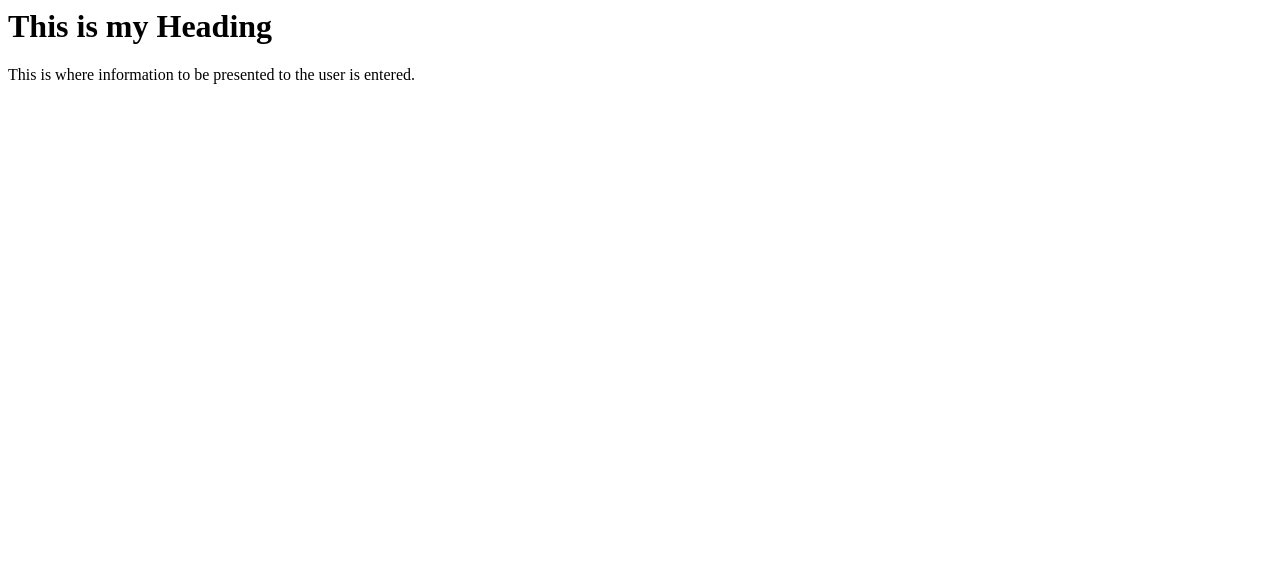
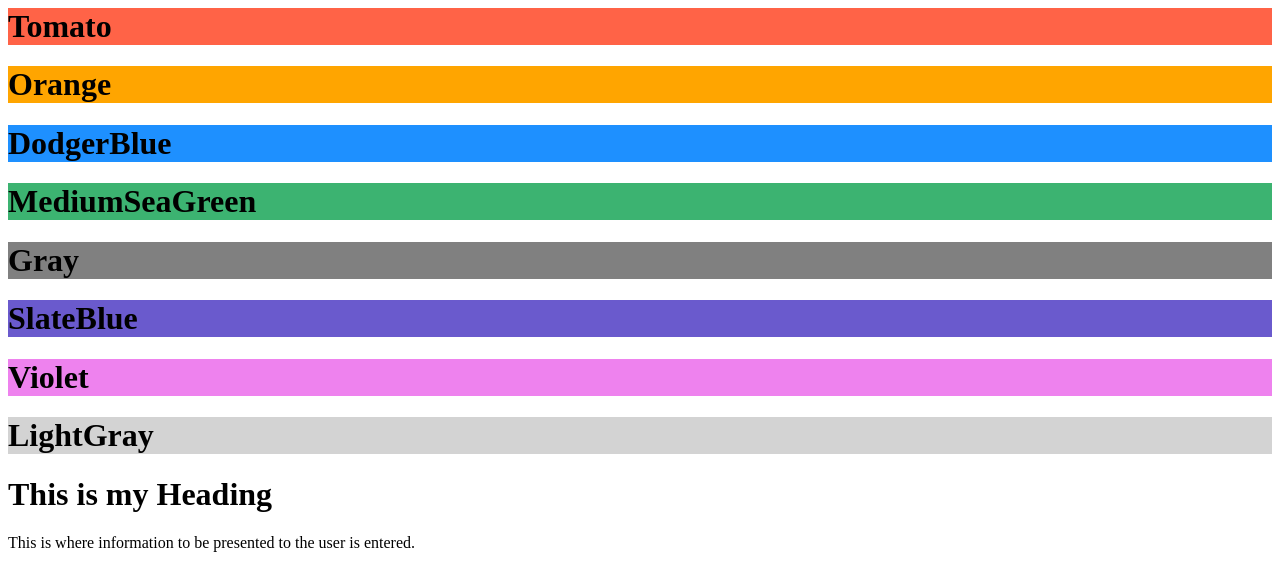
Before and after one commit to Soue657swemkutrewq/tempo, a plain HTML site: page index.html in a window 1280 px wide. Drawn offline with Linux system fonts and the light colour scheme.

Commit message:
Update index.html

```diff
--- a/index.html
+++ b/index.html
@@ -3,9 +3,17 @@
 <title>
 The title of the webpage
 </title>
+  <h1 style="background-color:Tomato;">Tomato</h1>
+<h1 style="background-color:Orange;">Orange</h1>
+<h1 style="background-color:DodgerBlue;">DodgerBlue</h1>
+<h1 style="background-color:MediumSeaGreen;">MediumSeaGreen</h1>
+<h1 style="background-color:Gray;">Gray</h1>
+<h1 style="background-color:SlateBlue;">SlateBlue</h1>
+<h1 style="background-color:Violet;">Violet</h1>
+<h1 style="background-color:LightGray;">LightGray</h1>
 </head>
 <body>
 <h1>This is my Heading</h1>
-This is where information to be presented to the user is entered.
+<p>This is where information to be presented to the user is entered.
 </body>
 </html>
```
